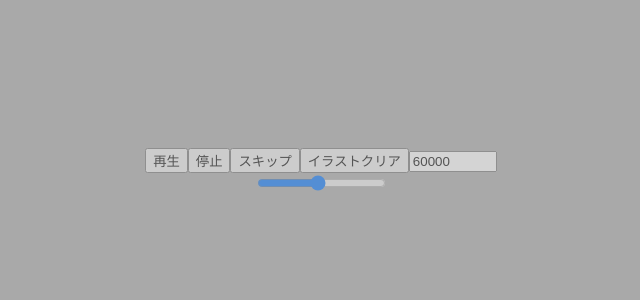
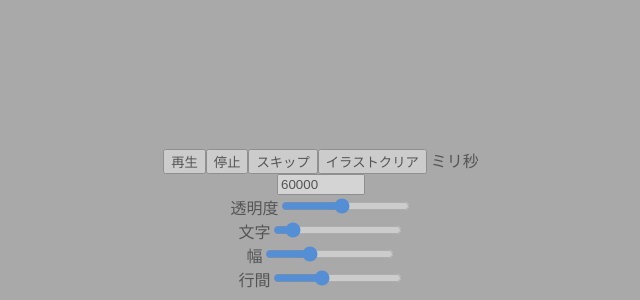
Before and after one commit to Haruki24816/illust-text-viewer, a Vue app: page / in a window 1280 px wide. Shown: the part 652-952 px from the top of the page, without its empty margins (319-959 px from the left). Built offline with nearby package versions, Linux system fonts and the light colour scheme.

Commit message:
色々調整

```diff
--- a/src/App.vue
+++ b/src/App.vue
@@ -9,6 +9,9 @@ const play = ref(false)
 const interval = ref()
 const ms = ref(60000)
 const opacity = ref(0.5)
+const fontsize = ref(20)
+const textwidth = ref(400)
+const textlineheight = ref(180)
 
 function onDragover(event) {
   event.preventDefault()
@@ -87,16 +90,19 @@ function clearIllust() {
 
 <template>
   <div class="container" @dragover="onDragover" @drop="onDrop" :style="{ opacity: opacity }">
-    <div class="contents">
+    <div class="contents" :style="{ 'max-width': textwidth + 'px' }">
       <div class="control">
         <button @click="start">再生</button>
         <button @click="stop">停止</button>
         <button @click="skip">スキップ</button>
         <button @click="clearIllust">イラストクリア</button>
-        <input class="num" type="number" v-model="ms"><br>
-        <input type="range" min="0.05" max="1" step="0.01" v-model="opacity">
+        ミリ秒<input class="num" type="number" v-model="ms"><br>
+        透明度<input type="range" min="0.05" max="1" step="0.01" v-model="opacity"><br>
+        文字<input type="range" min="10" max="100" step="1" v-model="fontsize"><br>
+        幅<input type="range" min="100" max="1000" step="1" v-model="textwidth"><br>
+        行間<input type="range" min="50" max="400" step="1" v-model="textlineheight">
       </div>
-      <pre>{{ text }}</pre>
+      <pre :style="{ 'font-size': fontsize + 'px', 'line-height': textlineheight + '%' }">{{ text }}</pre>
     </div>
   </div>
   <div class="imgwrapper">
@@ -132,8 +138,6 @@ img {
 pre {
   font-family: serif;
   white-space: pre-wrap;
-  line-height: 180%;
-  font-size: 20px;
   margin-top: 100px;
   text-shadow:
     white 1px 1px 1px,
@@ -143,7 +147,6 @@ pre {
 }
 
 .contents {
-  max-width: 400px;
   margin-left: auto;
   margin-right: auto;
 }
```
Also changed, not shown: 5 other files (tests, documents, lock files or other folders).
